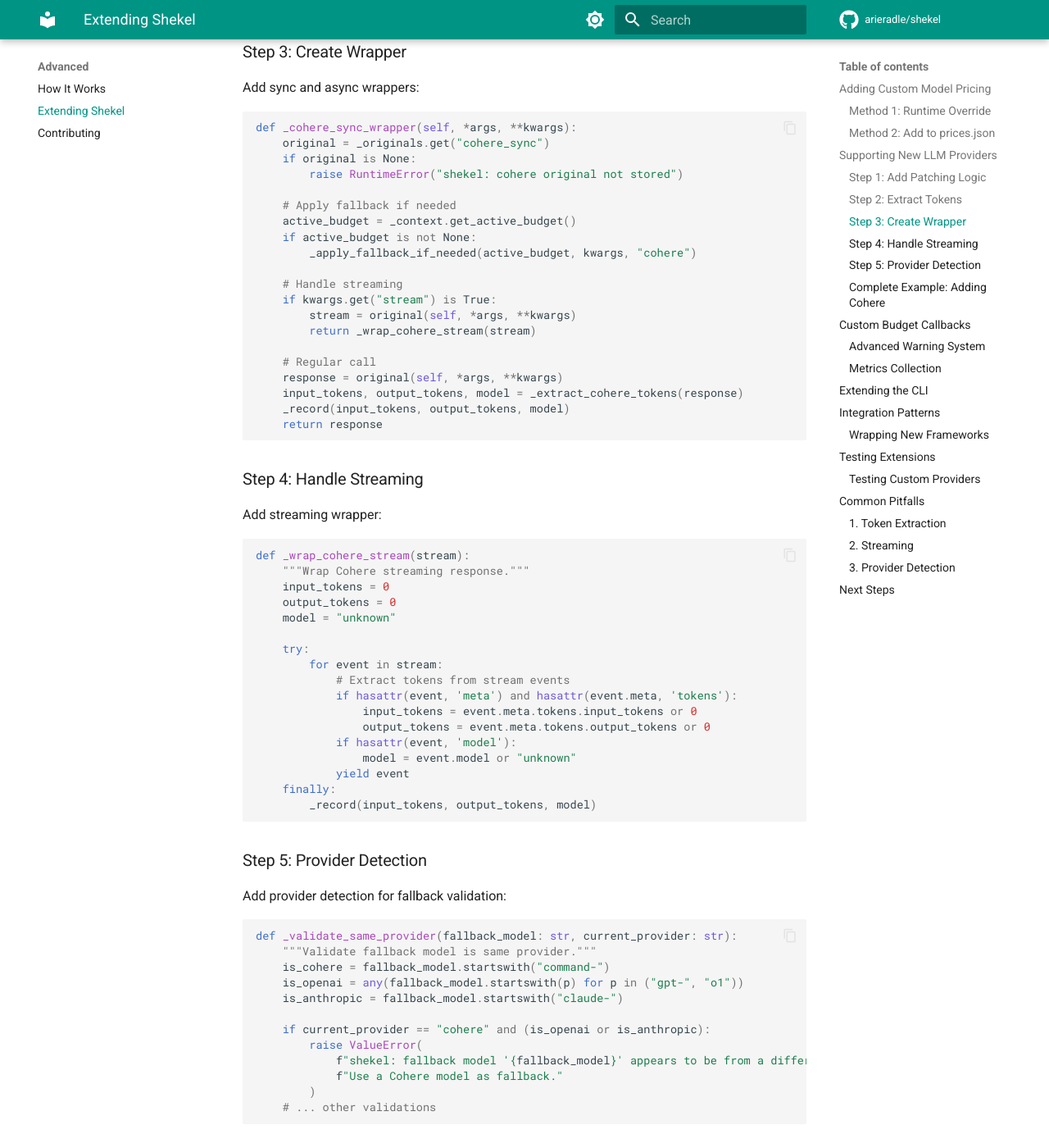
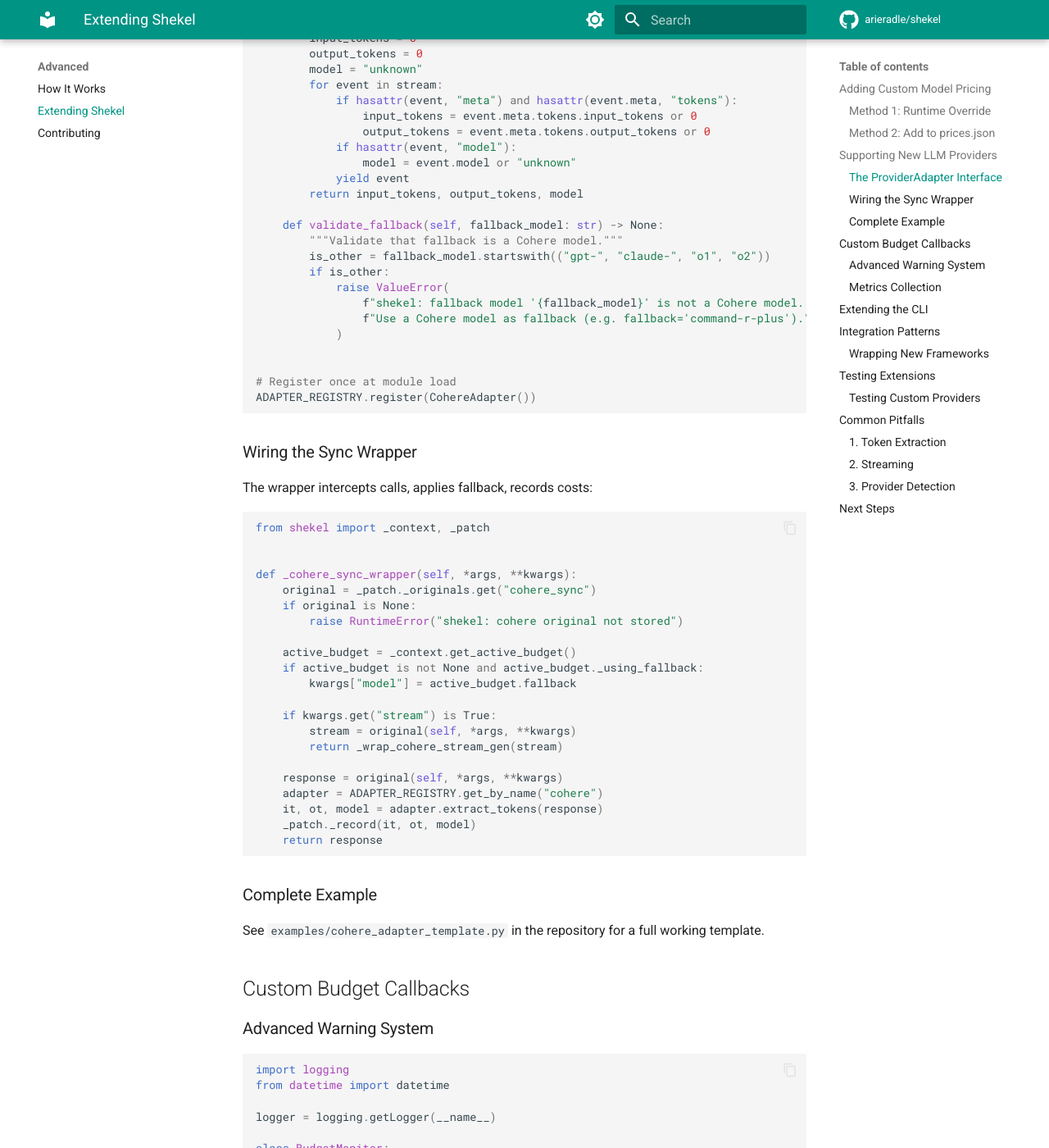
Before and after one commit to arieradle/shekel, an MkDocs documentation site: the page built from docs/extending.md, in a window 1280 px wide and 1400 px high, scrolled down 2608 px. Shown: the whole window at 82% size. Built offline with MkDocs 1.6.1 and Material for MkDocs 9.7.7, drawn with Linux system fonts in a browser that asks for light colours; comment, search, counter and statistics services are not loaded; the version menu is left out; some of the changed text lies outside the part shown.

Commit message:
docs: update extending guide and add adapter template for Phase 5
- docs/extending.md: rewrite "Supporting New LLM Providers" section
  to use the new ProviderAdapter pattern instead of editing _patch.py
- examples/cohere_adapter_template.py: full working template for
  third-party adapter authors (Cohere as concrete example)

Co-Authored-By: Claude Sonnet 4.6 <noreply@anthropic.com>

````diff
--- a/docs/extending.md
+++ b/docs/extending.md
@@ -67,132 +67,116 @@ assert cost == 0.005  # (1000/1000 * 0.002) + (500/1000 * 0.006)
 
 ## Supporting New LLM Providers
 
-To add support for a new provider (e.g., Cohere, Mistral), you need to:
+Shekel uses a pluggable `ProviderAdapter` pattern. To add support for a new provider (e.g., Cohere, Mistral), implement `ProviderAdapter` and register it — no changes to core Shekel code required.
 
-1. Add patching logic
-2. Extract tokens from responses
-3. Handle streaming
-4. Validate fallback compatibility
-
-### Step 1: Add Patching Logic
-
-Edit `shekel/_patch.py`:
+### The ProviderAdapter Interface
 
 ```python
-def _install_patches():
-    # Existing OpenAI/Anthropic patches...
+from shekel.providers.base import ProviderAdapter, ADAPTER_REGISTRY
+from collections.abc import Generator
+from typing import Any
 
-    # Add your provider
-    try:
-        import cohere_sdk.resources.chat as _cohere_chat
 
-        _originals["cohere_sync"] = _cohere_chat.Chat.create
-        _cohere_chat.Chat.create = _cohere_sync_wrapper
-    except ImportError:
-        pass
+class CohereAdapter(ProviderAdapter):
 
-def _restore_patches():
-    # Existing restore logic...
+    @property
+    def name(self) -> str:
+        return "cohere"
 
-    # Restore your provider
-    try:
-        import cohere_sdk.resources.chat as _cohere_chat
+    def install_patches(self) -> None:
+        """Monkey-patch the Cohere SDK."""
+        from shekel import _patch
+        try:
+            import cohere.resources.chat as _cohere_chat
+            if "cohere_sync" not in _patch._originals:
+                _patch._originals["cohere_sync"] = _cohere_chat.Chat.create
+                _cohere_chat.Chat.create = _cohere_sync_wrapper
+        except ImportError:
+            pass
 
-        if "cohere_sync" in _originals:
-            _cohere_chat.Chat.create = _originals.pop("cohere_sync")
-    except ImportError:
-        pass
+    def remove_patches(self) -> None:
+        """Restore original Cohere SDK methods."""
+        from shekel import _patch
+        try:
+            import cohere.resources.chat as _cohere_chat
+            if "cohere_sync" in _patch._originals:
+                _cohere_chat.Chat.create = _patch._originals.pop("cohere_sync")
+        except ImportError:
+            pass
+
+    def extract_tokens(self, response: Any) -> tuple[int, int, str]:
+        """Extract tokens from a Cohere non-streaming response."""
+        try:
+            input_tokens = response.meta.tokens.input_tokens or 0
+            output_tokens = response.meta.tokens.output_tokens or 0
+            model = getattr(response, "model", None) or "unknown"
+            return input_tokens, output_tokens, model
+        except AttributeError:
+            return 0, 0, "unknown"
+
+    def detect_streaming(self, kwargs: dict[str, Any], response: Any) -> bool:
+        """Detect streaming — Cohere uses stream=True kwarg."""
+        return kwargs.get("stream") is True
+
+    def wrap_stream(self, stream: Any) -> Generator[Any, None, tuple[int, int, str]]:
+        """Wrap Cohere streaming response to collect token counts."""
+        input_tokens = 0
+        output_tokens = 0
+        model = "unknown"
+        for event in stream:
+            if hasattr(event, "meta") and hasattr(event.meta, "tokens"):
+                input_tokens = event.meta.tokens.input_tokens or 0
+                output_tokens = event.meta.tokens.output_tokens or 0
+            if hasattr(event, "model"):
+                model = event.model or "unknown"
+            yield event
+        return input_tokens, output_tokens, model
+
+    def validate_fallback(self, fallback_model: str) -> None:
+        """Validate that fallback is a Cohere model."""
+        is_other = fallback_model.startswith(("gpt-", "claude-", "o1", "o2"))
+        if is_other:
+            raise ValueError(
+                f"shekel: fallback model '{fallback_model}' is not a Cohere model. "
+                f"Use a Cohere model as fallback (e.g. fallback='command-r-plus')."
+            )
+
+
+# Register once at module load
+ADAPTER_REGISTRY.register(CohereAdapter())
 ```
 
-### Step 2: Extract Tokens
+### Wiring the Sync Wrapper
 
-Add token extraction function:
+The wrapper intercepts calls, applies fallback, records costs:
 
 ```python
-def _extract_cohere_tokens(response):
-    """Extract tokens from Cohere response."""
-    try:
-        input_tokens = response.meta.tokens.input_tokens or 0
-        output_tokens = response.meta.tokens.output_tokens or 0
-        model = response.model or "unknown"
-        return input_tokens, output_tokens, model
-    except AttributeError:
-        return 0, 0, "unknown"
-```
+from shekel import _context, _patch
 
-### Step 3: Create Wrapper
 
-Add sync and async wrappers:
-
-```python
 def _cohere_sync_wrapper(self, *args, **kwargs):
-    original = _originals.get("cohere_sync")
+    original = _patch._originals.get("cohere_sync")
     if original is None:
         raise RuntimeError("shekel: cohere original not stored")
 
-    # Apply fallback if needed
     active_budget = _context.get_active_budget()
-    if active_budget is not None:
-        _apply_fallback_if_needed(active_budget, kwargs, "cohere")
+    if active_budget is not None and active_budget._using_fallback:
+        kwargs["model"] = active_budget.fallback
 
-    # Handle streaming
     if kwargs.get("stream") is True:
         stream = original(self, *args, **kwargs)
-        return _wrap_cohere_stream(stream)
+        return _wrap_cohere_stream_gen(stream)
 
-    # Regular call
     response = original(self, *args, **kwargs)
-    input_tokens, output_tokens, model = _extract_cohere_tokens(response)
-    _record(input_tokens, output_tokens, model)
+    adapter = ADAPTER_REGISTRY.get_by_name("cohere")
+    it, ot, model = adapter.extract_tokens(response)
+    _patch._record(it, ot, model)
     return response
 ```
 
-### Step 4: Handle Streaming
+### Complete Example
 
-Add streaming wrapper:
-
-```python
-def _wrap_cohere_stream(stream):
-    """Wrap Cohere streaming response."""
-    input_tokens = 0
-    output_tokens = 0
-    model = "unknown"
-
-    try:
-        for event in stream:
-            # Extract tokens from stream events
-            if hasattr(event, 'meta') and hasattr(event.meta, 'tokens'):
-                input_tokens = event.meta.tokens.input_tokens or 0
-                output_tokens = event.meta.tokens.output_tokens or 0
-            if hasattr(event, 'model'):
-                model = event.model or "unknown"
-            yield event
-    finally:
-        _record(input_tokens, output_tokens, model)
-```
-
-### Step 5: Provider Detection
-
-Add provider detection for fallback validation:
-
-```python
-def _validate_same_provider(fallback_model: str, current_provider: str):
-    """Validate fallback model is same provider."""
-    is_cohere = fallback_model.startswith("command-")
-    is_openai = any(fallback_model.startswith(p) for p in ("gpt-", "o1"))
-    is_anthropic = fallback_model.startswith("claude-")
-
-    if current_provider == "cohere" and (is_openai or is_anthropic):
-        raise ValueError(
-            f"shekel: fallback model '{fallback_model}' appears to be from a different provider. "
-            f"Use a Cohere model as fallback."
-        )
-    # ... other validations
-```
-
-### Complete Example: Adding Cohere
-
-See the [full example](https://github.com/arieradle/shekel/tree/main/examples/adding_provider.py) in the repo.
+See `examples/cohere_adapter_template.py` in the repository for a full working template.
 
 ## Custom Budget Callbacks
 
````
Also changed, not shown: 1 other file.
